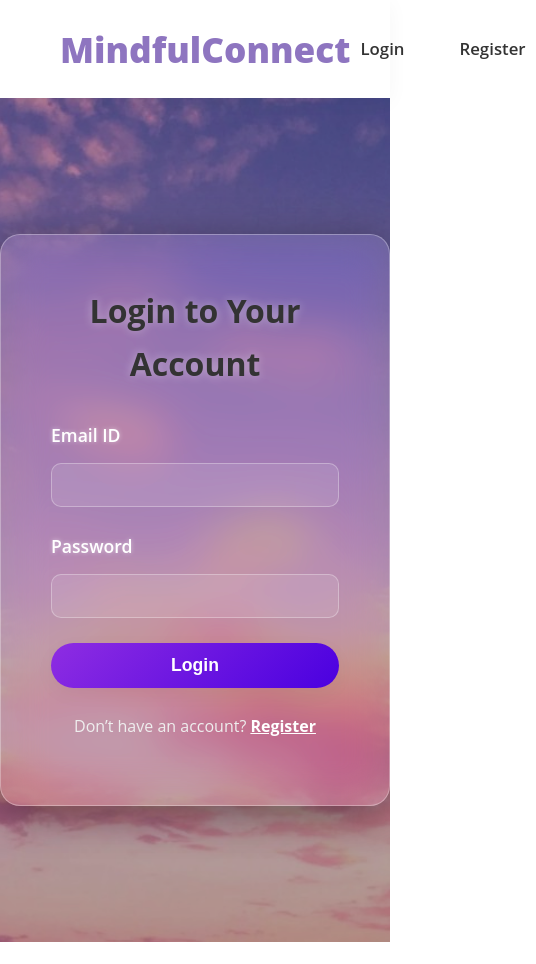
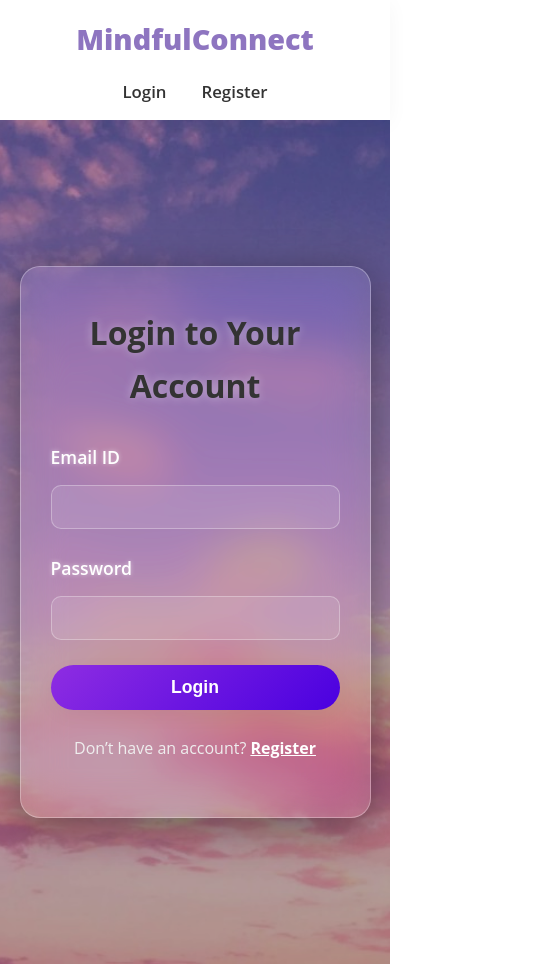
Before and after one commit to Prajyotsna1/MindfulConnect, a React (Create React App) app in the folder frontend/: page /login in a window 390 px wide. Shown: the whole page, 536 px wide, since content can reach past the window. Before the commit the page ends 942 px from the top, so only its background shows below. Built offline with nearby package versions, Linux system fonts and the light colour scheme; no server answers.

Commit message:
fix: make core pages responsive

```diff
--- a/frontend/src/components/Navbar.js
+++ b/frontend/src/components/Navbar.js
@@ -6,12 +6,11 @@ function Navbar() {
   const { isAuthenticated, logout, user } = useAuth(); // Destructure 'user' to get role
 
   return (
-    <nav style={styles.navbar}>
-      <div style={styles.logo}>
+    <nav style={styles.navbar} className="navbar-container">
+      <div style={styles.logo} className="logo-container">
         <Link to="/" style={styles.logoLink}>MindfulConnect</Link>
-
       </div>
-      <ul style={styles.navList}>
+      <ul style={styles.navList} className="nav-list-container">
         {isAuthenticated ? (
           <>
             {/* Conditional Dashboard link based on user role */}
@@ -40,6 +39,26 @@ function Navbar() {
           </>
         )}
       </ul>
+      <style>
+        {`
+          @media (max-width: 768px) {
+            .navbar-container {
+              flex-direction: column !important;
+              padding: 15px 20px !important;
+              gap: 15px !important;
+              text-align: center !important;
+            }
+            .nav-list-container {
+              gap: 15px !important;
+              flex-wrap: wrap !important;
+              justify-content: center !important;
+            }
+            .logo-container {
+              font-size: 1.8em !important;
+            }
+          }
+        `}
+      </style>
     </nav>
   );
 }
@@ -49,7 +68,7 @@ const styles = {
     display: 'flex',
     justifyContent: 'space-between',
     alignItems: 'center',
-    padding: '20px 60px',
+    padding: '20px 5%',
     backgroundColor: 'var(--color-background-white)',
     boxShadow: '0 4px 20px var(--color-shadow-subtle)',
     position: 'sticky',
--- a/frontend/src/pages/LoginPage.js
+++ b/frontend/src/pages/LoginPage.js
@@ -169,8 +169,10 @@ const styles = {
     WebkitBackdropFilter: 'blur(20px) saturate(150%)',
     borderRadius: '20px',
     boxShadow: '0 8px 40px rgba(0, 0, 0, 0.4)',
-    padding: '50px',
-    width: '400px',
+    padding: '40px 30px',
+    width: '90%',
+    maxWidth: '400px',
+    boxSizing: 'border-box',
     textAlign: 'center',
     color: '#fff',
     animation: 'fadeIn 1.5s ease-in-out',
--- a/frontend/src/pages/RegisterPage.js
+++ b/frontend/src/pages/RegisterPage.js
@@ -299,8 +299,10 @@ const styles = {
     backdropFilter: 'blur(15px)',
     borderRadius: '20px',
     boxShadow: '0 8px 32px rgba(31, 38, 135, 0.37)',
-    padding: '50px',
-    width: '400px',
+    padding: '40px 30px',
+    width: '90%',
+    maxWidth: '400px',
+    boxSizing: 'border-box',
     textAlign: 'center',
     color: '#fff',
     animation: 'fadeIn 1.5s ease-in-out',
--- a/frontend/src/pages/StudentDashboard.js
+++ b/frontend/src/pages/StudentDashboard.js
@@ -111,7 +111,7 @@ const CSS = `
 
   .dash-grid {
     display: grid;
-    grid-template-columns: repeat(auto-fit, minmax(380px, 1fr));
+    grid-template-columns: repeat(auto-fit, minmax(280px, 1fr));
     gap: 30px;
     opacity: 0;
     animation: fadeUp 0.7s cubic-bezier(.22,1,.36,1) 0.35s forwards;
```
